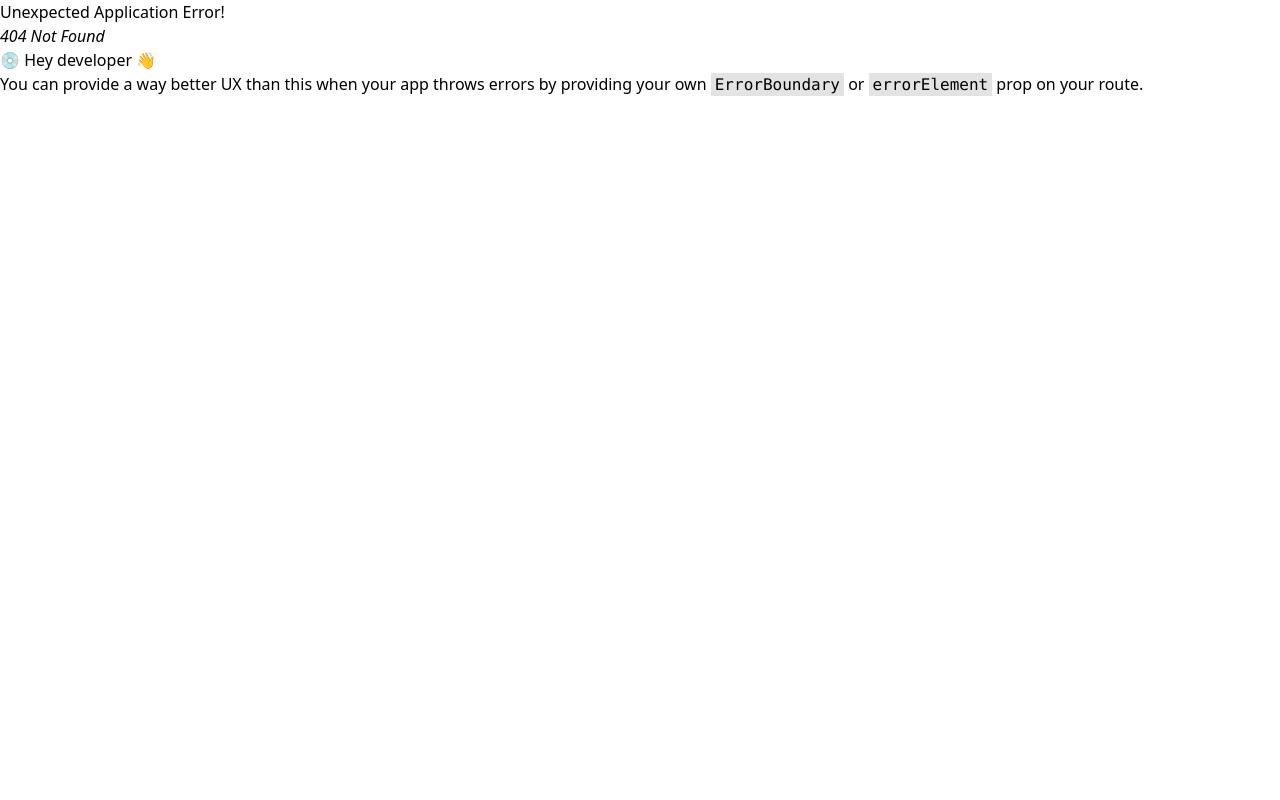
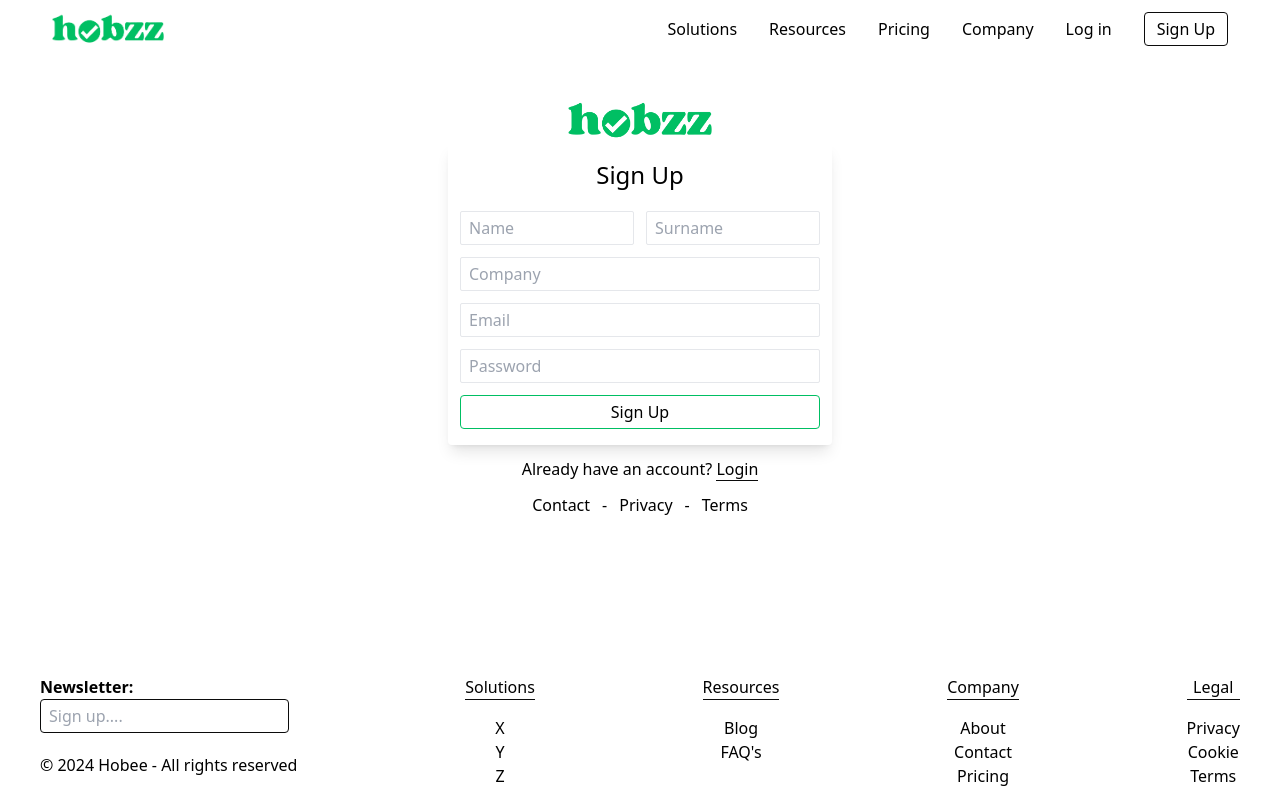
Before and after one commit to JoshuaDeveloper25/client-paulfea-fiverr, a React (Vite) app: page /signup in a window 1280 px wide. Before the commit this address had no page. Built offline with nearby package versions, Linux system fonts and the light colour scheme.

Commit message:
Login And Signup Page Frontend finished

```diff
--- a/index.html
+++ b/index.html
@@ -6,7 +6,7 @@
     <meta name="viewport" content="width=device-width, initial-scale=1.0" />
     <title>Hobzz</title>
   </head>
-  <body>
+  <body class="has-[.hamburguer-open]:overflow-hidden">
     <div id="root"></div>
     <script type="module" src="/src/main.jsx"></script>
   </body>
--- a/src/components/Footer.jsx
+++ b/src/components/Footer.jsx
@@ -2,17 +2,22 @@ import { Link } from "react-router-dom";
 
 const Footer = () => {
   return (
-    <footer className="mt-auto px-3 py-2">
+    <footer className="mt-auto px-3 py-3">
       <div className="container-page flex flex-col sm:flex-row sm:items-start items-center justify-between">
         {/* NewsLetter */}
         <div>
           <div className="sm:mb-0 mb-3">
-            <label className="font-bold" htmlFor="newsletter">
+            <label
+              className="font-bold"
+              htmlFor="newsletter"
+            >
               Newsletter:
             </label>
             <input
               className="focus:border-secondary block border border-tertiary outline-none rounded px-2 py-1"
               type="email"
+              name="newsletter"
+              id="newsletter"
               placeholder="Sign up...."
             />
           </div>
--- a/src/components/Header.jsx
+++ b/src/components/Header.jsx
@@ -6,13 +6,18 @@ const Header = () => {
   const [isNavOpen, setIsNavOpen] = useState(false); // initiate isNavOpen state with false
   const navigate = useNavigate();
 
+  const signUp = () => {
+    navigate(`/signup`);
+    setIsNavOpen(false);
+  };
+
   return (
     <>
-      <header className="container-page w-full px-3">
+      <header className="container-page w-full px-3 py-3">
         <div className="flex items-center justify-between">
           <div>
             <Link>
-              <img className="w-28" src={logo} alt={`Logo`} />
+              <img className="relative z-[1000] w-28" src={logo} alt={`Logo`} />
             </Link>
           </div>
 
@@ -20,7 +25,7 @@ const Header = () => {
             {/* MOBILE-MENU */}
             <section className="flex lg:hidden">
               <div
-                className="HAMBURGER-ICON space-y-2"
+                className="HAMBURGER-ICON space-y-2 cursor-pointer"
                 onClick={() => setIsNavOpen((prev) => !prev)} // toggle isNavOpen state on click
               >
                 <span className="block h-0.5 w-8 animate-pulse bg-gray-600"></span>
@@ -31,16 +36,16 @@ const Header = () => {
               <div
                 className={
                   isNavOpen
-                    ? "absolute w-full h-[100vh] top-0 left-0 bg-white z-10 flex flex-col justify-evenly items-center"
+                    ? "fixed hamburguer-open w-full h-[100vh] top-0 left-0 bg-white z-10 flex flex-col justify-evenly items-center"
                     : "hidden"
                 }
               >
                 <div
-                  className="CROSS-ICON absolute top-0 right-0 px-8 py-8"
+                  className="CROSS-ICON absolute top-0 right-0 px-8 py-3"
                   onClick={() => setIsNavOpen(false)} // change isNavOpen state to false to close the menu
                 >
                   <svg
-                    className="h-8 w-8 text-gray-600"
+                    className="h-8 w-8 text-gray-600 cursor-pointer"
                     viewBox="0 0 24 24"
                     fill="none"
                     stroke="currentColor"
@@ -54,27 +59,37 @@ const Header = () => {
                 </div>
                 <ul className="MENU-LINK-MOBILE-OPEN flex flex-col items-center gap-6 justify-between min-h-[250px]">
                   <li className="border-b border-gray-400 hover:text-secondary hover:border-secondary transition-all duration-150 hover:scale-110 uppercase">
-                    <a href="/solutions">Solutions</a>
+                    <a onClick={() => setIsNavOpen(false)} href="/solutions">
+                      Solutions
+                    </a>
                   </li>
 
                   <li className="border-b border-gray-400 hover:text-secondary hover:border-secondary transition-all duration-150 hover:scale-110 uppercase">
-                    <a href="/resources">Resources</a>
+                    <a onClick={() => setIsNavOpen(false)} href="/resources">
+                      Resources
+                    </a>
                   </li>
 
                   <li className="border-b border-gray-400 hover:text-secondary hover:border-secondary transition-all duration-150 hover:scale-110 uppercase">
-                    <a href="/pricing">Pricing</a>
+                    <a onClick={() => setIsNavOpen(false)} href="/pricing">
+                      Pricing
+                    </a>
                   </li>
 
                   <li className="border-b border-gray-400 hover:text-secondary hover:border-secondary transition-all duration-150 hover:scale-110 uppercase">
-                    <a href="/company">Company</a>
+                    <a onClick={() => setIsNavOpen(false)} href="/company">
+                      Company
+                    </a>
                   </li>
 
                   <li className="border-b border-gray-400 hover:text-secondary hover:border-secondary transition-all duration-150 hover:scale-110 uppercase">
-                    <a href="/login">Log In</a>
+                    <a onClick={() => setIsNavOpen(false)} to="/login">
+                      Log In
+                    </a>
                   </li>
 
                   <button
-                    onClick={() => navigate(`/signup`)}
+                    onClick={signUp}
                     type="button"
                     className="border border-tertiary hover:text-white hover:bg-secondary hover:border-secondary transition-all duration-300 rounded px-3 py-1"
                   >
--- a/src/index.css
+++ b/src/index.css
@@ -6,4 +6,8 @@
   .container-page {
     @apply mx-auto max-w-[1200px];
   }
+
+  .animation-fade {
+    @apply transition-all duration-150 ease-in-out;
+  }
 }
--- /dev/null
+++ b/src/pages/Home/Home.jsx
@@ -0,0 +1,7 @@
+const Home = () => {
+  return (
+    <div>Home</div>
+  )
+}
+
+export default Home
--- /dev/null
+++ b/src/pages/LogIn/LogIn.jsx
@@ -0,0 +1,10 @@
+import LogInForm from "./components/LogInForm";
+
+const LogIn = () => {
+  return (
+    // Log In Form
+    <LogInForm />
+  );
+};
+
+export default LogIn;
--- /dev/null
+++ b/src/pages/LogIn/components/LogInForm.jsx
@@ -0,0 +1,66 @@
+import { Link } from "react-router-dom";
+import logo from "../../../images/logo.png";
+
+const LogInForm = () => {
+  return (
+    <>
+      <section className="container-page px-2 py-10">
+        <div className="max-w-sm mx-auto">
+          <div>
+            <img className="w-36 mx-auto" src={logo} alt={"Logo Hobbz"} />
+          </div>
+
+          <form className="bg-white shadow-lg px-3 py-4 rounded">
+            <h2 className="text-center text-2xl mb-5">Log In</h2>
+
+            <div className="flex flex-col gap-3">
+              <div className="flex-1">
+                <input
+                  type="email"
+                  className="outline-none w-full px-2 py-1 rounded-sm focus:border-secondary border"
+                  placeholder="Email"
+                />
+              </div>
+
+              <div className="flex-1">
+                <input
+                  type="password"
+                  className="outline-none w-full px-2 py-1 rounded-sm focus:border-secondary border"
+                  placeholder="Password"
+                />
+              </div>
+
+              <button
+                type="button"
+                className="text-center w-full text-black border-secondary transition-all duration-150 border py-1 rounded hover:text-white hover:bg-secondary"
+              >
+                Log In
+              </button>
+            </div>
+          </form>
+
+          <div className="my-3">
+            <p className="text-center">
+              Don't have account?{" "}
+              <Link
+                to={`/signup`}
+                className="border-b border-tertiary hover:text-secondary hover:border-secondary animation-fade"
+              >
+                Signup
+              </Link>
+            </p>
+          </div>
+
+          <div className="flex justify-center gap-3">
+            <Link className="hover:text-secondary animation-fade">Contact</Link>
+            -
+            <Link className="hover:text-secondary animation-fade">Privacy</Link>
+            -<Link className="hover:text-secondary animation-fade">Terms</Link>
+          </div>
+        </div>
+      </section>
+    </>
+  );
+};
+
+export default LogInForm;
--- /dev/null
+++ b/src/pages/SignUp/SignUp.jsx
@@ -0,0 +1,12 @@
+import SignUpForm from "./components/SignUpForm";
+
+const SignUp = () => {
+  return (
+    <>
+      {/* Sign Up Form */}
+      <SignUpForm />
+    </>
+  );
+};
+
+export default SignUp;
--- /dev/null
+++ b/src/pages/SignUp/components/SignUpForm.jsx
@@ -0,0 +1,89 @@
+import { Link } from "react-router-dom";
+import logo from "../../../images/logo.png";
+
+const SignUpForm = () => {
+  return (
+    <>
+      <section className="container-page px-2 py-10">
+        <div className="max-w-sm mx-auto">
+          <div>
+            <img className="w-36 mx-auto" src={logo} alt={"Logo Hobbz"} />
+          </div>
+
+          <form className="bg-white shadow-lg px-3 py-4 rounded">
+            <h2 className="text-center text-2xl mb-5">Sign Up</h2>
+
+            <div className="flex flex-col gap-3">
+              <div className="flex gap-3">
+                <div className="flex-1">
+                  <input
+                    type="text"
+                    className="outline-none w-full px-2 py-1 rounded-sm focus:border-secondary border"
+                    placeholder="Name"
+                  />
+                </div>
+
+                <div className="flex-1">
+                  <input
+                    type="text"
+                    className="outline-none w-full px-2 py-1 rounded-sm focus:border-secondary border"
+                    placeholder="Surname"
+                  />
+                </div>
+              </div>
+
+              <div className="flex-1">
+                <input
+                  type="text"
+                  className="outline-none w-full px-2 py-1 rounded-sm focus:border-secondary border"
+                  placeholder="Company"
+                />
+              </div>
+
+              <div className="flex-1">
+                <input
+                  type="email"
+                  className="outline-none w-full px-2 py-1 rounded-sm focus:border-secondary border"
+                  placeholder="Email"
+                />
+              </div>
+
+              <div className="flex-1">
+                <input
+                  type="password"
+                  className="outline-none w-full px-2 py-1 rounded-sm focus:border-secondary border"
+                  placeholder="Password"
+                />
+              </div>
+
+              <button
+                type="button"
+                className="text-center w-full text-black border-secondary transition-all duration-150 border py-1 rounded hover:text-white hover:bg-secondary"
+              >
+                Sign Up
+              </button>
+            </div>
+          </form>
+
+          <div className="my-3">
+            <p className="text-center">
+              Already have an account?{" "}
+              <Link
+                to={`/login`}
+                className="border-b border-tertiary hover:text-secondary hover:border-secondary animation-fade"
+              >
+                Login
+              </Link>
+            </p>
+          </div>
+
+          <div className="flex justify-center gap-3">
+            <Link className="hover:text-secondary animation-fade">Contact</Link>-<Link className="hover:text-secondary animation-fade">Privacy</Link>-<Link className="hover:text-secondary animation-fade">Terms</Link>
+          </div>
+        </div>
+      </section>
+    </>
+  );
+};
+
+export default SignUpForm;
```
Also changed, not shown: src/main.jsx (+17 -1 lines), src/images/logo.png.
